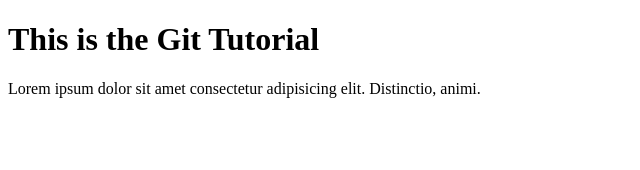
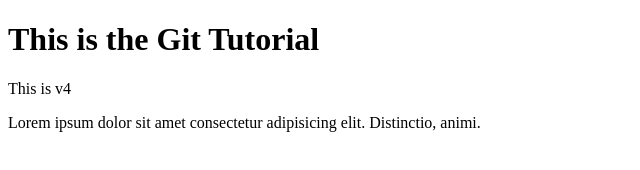
Before and after one commit to MohitDiwate/myrepo, a plain HTML site: page index.html in a window 1280 px wide. Shown: the whole page, without its empty margins (0-640 px from the left). Drawn offline with Linux system fonts and the light colour scheme.

Commit message:
This is v4 of index,html

```diff
--- a/index.html
+++ b/index.html
@@ -9,6 +9,7 @@
 
 <body>
   <h1>This is the Git Tutorial</h1>
+  <p>This is v4</p>
   <p>Lorem ipsum dolor sit amet consectetur adipisicing elit. Distinctio, animi.</p>
 </body>
 
```
